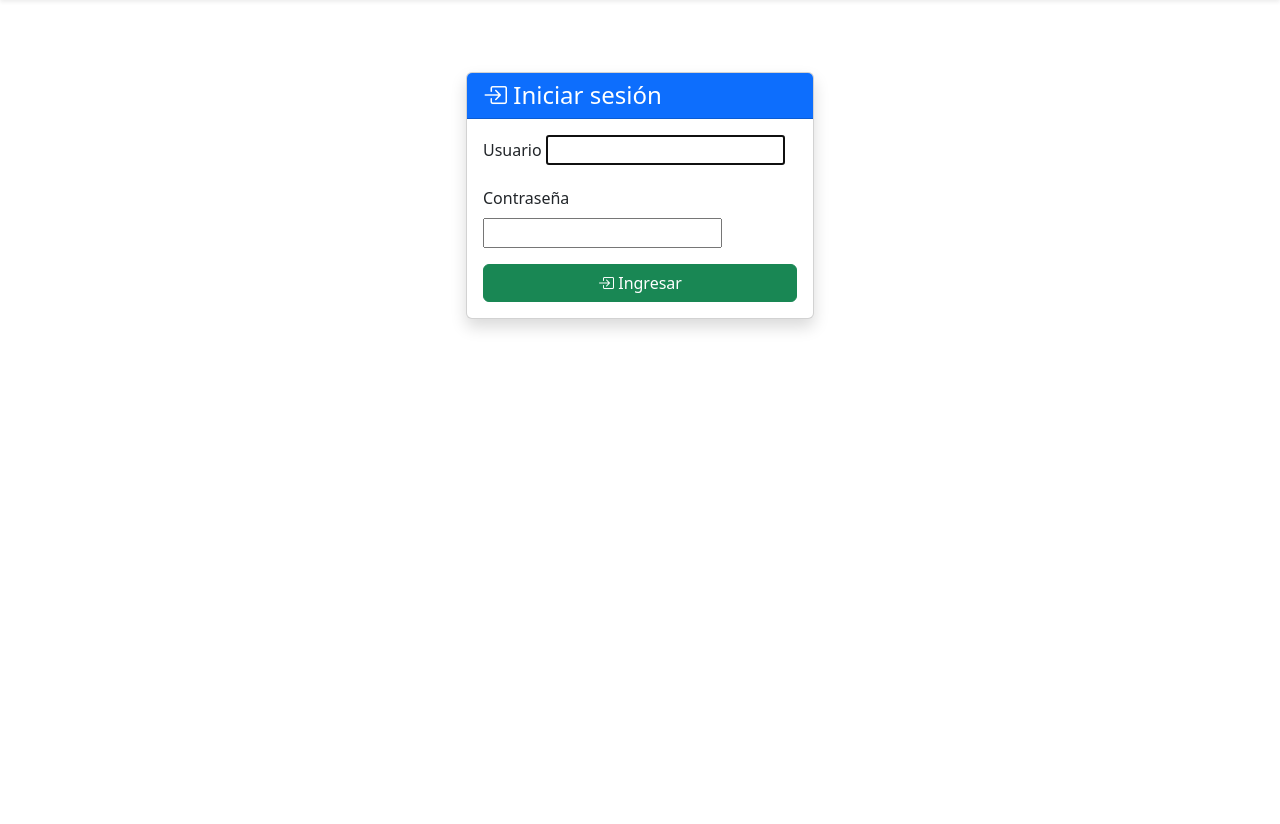
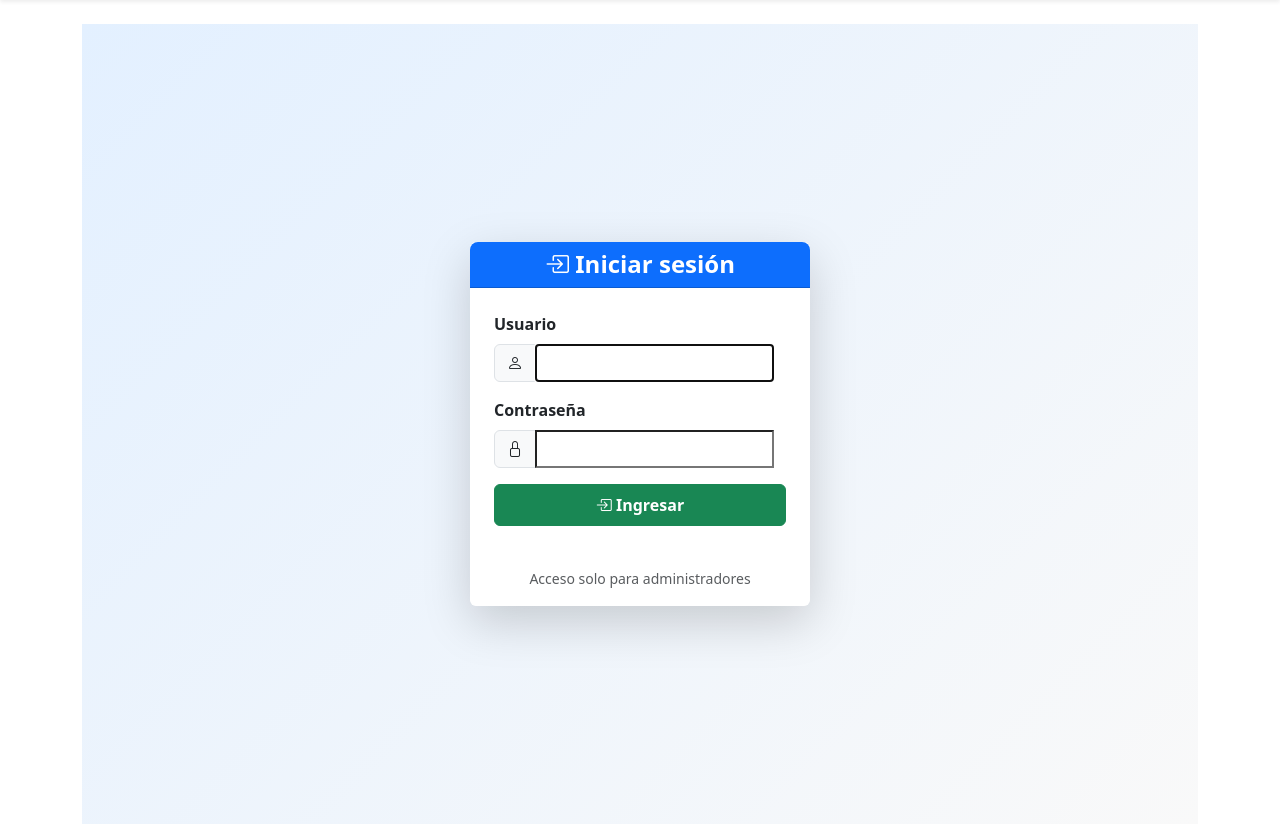
Before and after one commit to 1995-acuna/coder_python_2025, a Django app: page /login/ in a window 1280 px wide. Shown: the part 56-880 px from the top of the page. Before the commit the page ends 386 px from the top, so only its background shows below. Run offline with Django 5.2, Linux system fonts and the light colour scheme.

Commit message:
Mejorar diseño y estructura del formulario de inicio de sesión

```diff
--- a/kinesiologia/templates/login.html
+++ b/kinesiologia/templates/login.html
@@ -1,26 +1,38 @@
 {% extends 'base.html' %}
+{% block title %}Iniciar sesión{% endblock %}
 {% block content %}
-<div class="container">
-  <div class="row justify-content-center">
-    <div class="col-md-6 col-lg-4">
-      <div class="card shadow mt-5">
-        <div class="card-header bg-primary text-white">
-          <h4 class="mb-0"><i class="bi bi-box-arrow-in-right"></i> Iniciar sesión</h4>
+<div class="container min-vh-100 d-flex align-items-center justify-content-center" style="background: linear-gradient(135deg, #e3f0ff 0%, #f9f9f9 100%);">
+  <div class="row w-100 justify-content-center">
+    <div class="col-12 col-md-8 col-lg-5 col-xl-4">
+      <div class="card shadow-lg border-0 mt-5 mb-5 animate__animated animate__fadeIn">
+        <div class="card-header bg-primary text-white text-center rounded-top-3">
+          <h4 class="mb-0 fw-bold"><i class="bi bi-box-arrow-in-right"></i> Iniciar sesión</h4>
         </div>
-        <div class="card-body">
-          <form method="post">
+        <div class="card-body p-4">
+          <form method="post" autocomplete="off">
             {% csrf_token %}
-            {{ form.non_field_errors }}
+            {% if form.non_field_errors %}
+              <div class="alert alert-danger">{{ form.non_field_errors }}</div>
+            {% endif %}
             <div class="mb-3">
-              <label for="id_username" class="form-label">Usuario</label>
-              {{ form.username }}
+              <label for="id_username" class="form-label fw-semibold">Usuario</label>
+              <div class="input-group">
+                <span class="input-group-text bg-light"><i class="bi bi-person"></i></span>
+                {{ form.username }}
+              </div>
             </div>
             <div class="mb-3">
-              <label for="id_password" class="form-label">Contraseña</label>
-              {{ form.password }}
+              <label for="id_password" class="form-label fw-semibold">Contraseña</label>
+              <div class="input-group">
+                <span class="input-group-text bg-light"><i class="bi bi-lock"></i></span>
+                {{ form.password }}
+              </div>
             </div>
-            <button type="submit" class="btn btn-success w-100"><i class="bi bi-box-arrow-in-right"></i> Ingresar</button>
+            <button type="submit" class="btn btn-success w-100 py-2 fw-bold"><i class="bi bi-box-arrow-in-right"></i> Ingresar</button>
           </form>
+        </div>
+        <div class="card-footer bg-white text-center border-0 py-3 rounded-bottom-3">
+          <small class="text-muted">Acceso solo para administradores</small>
         </div>
       </div>
     </div>
```
Also changed, not shown: db.sqlite3.
